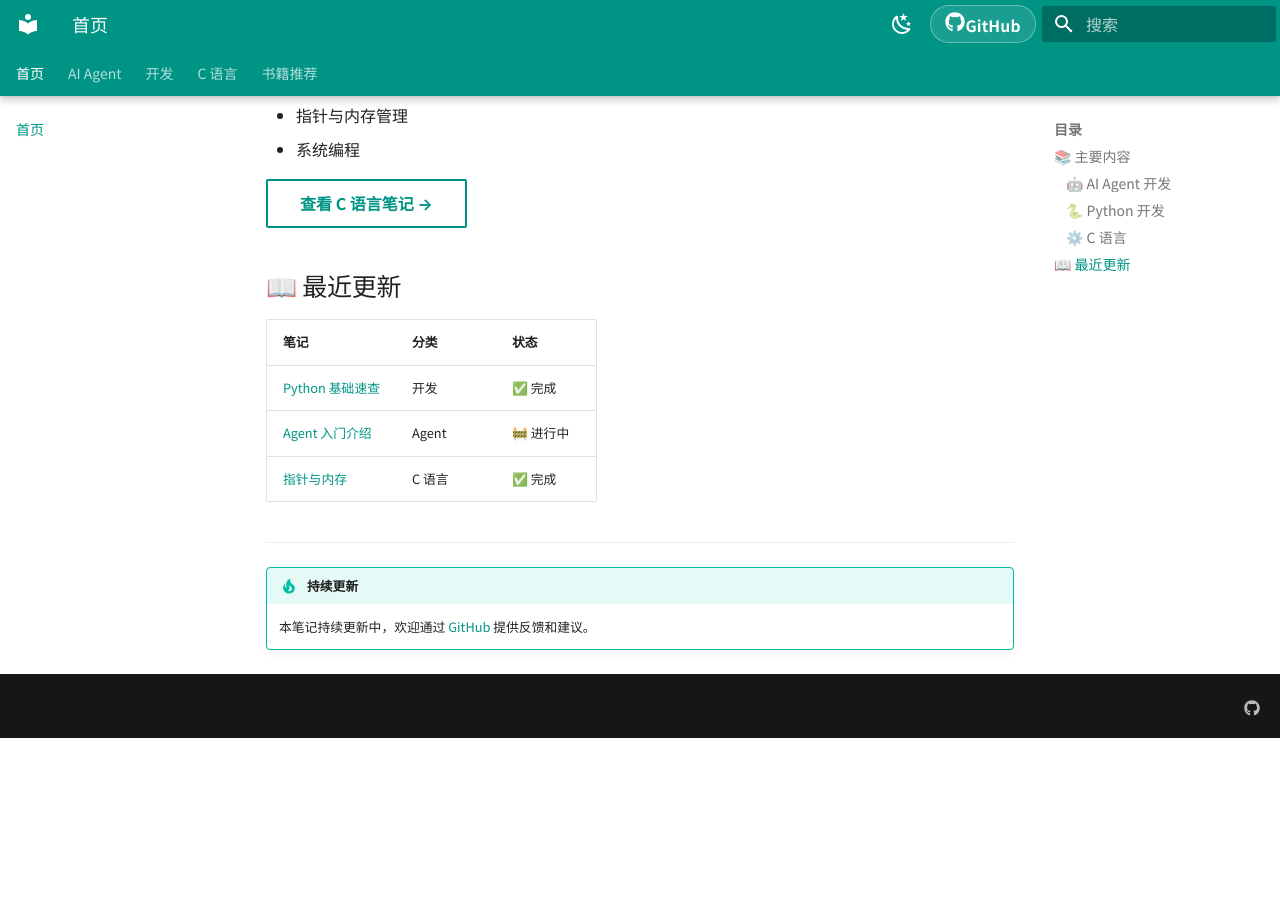
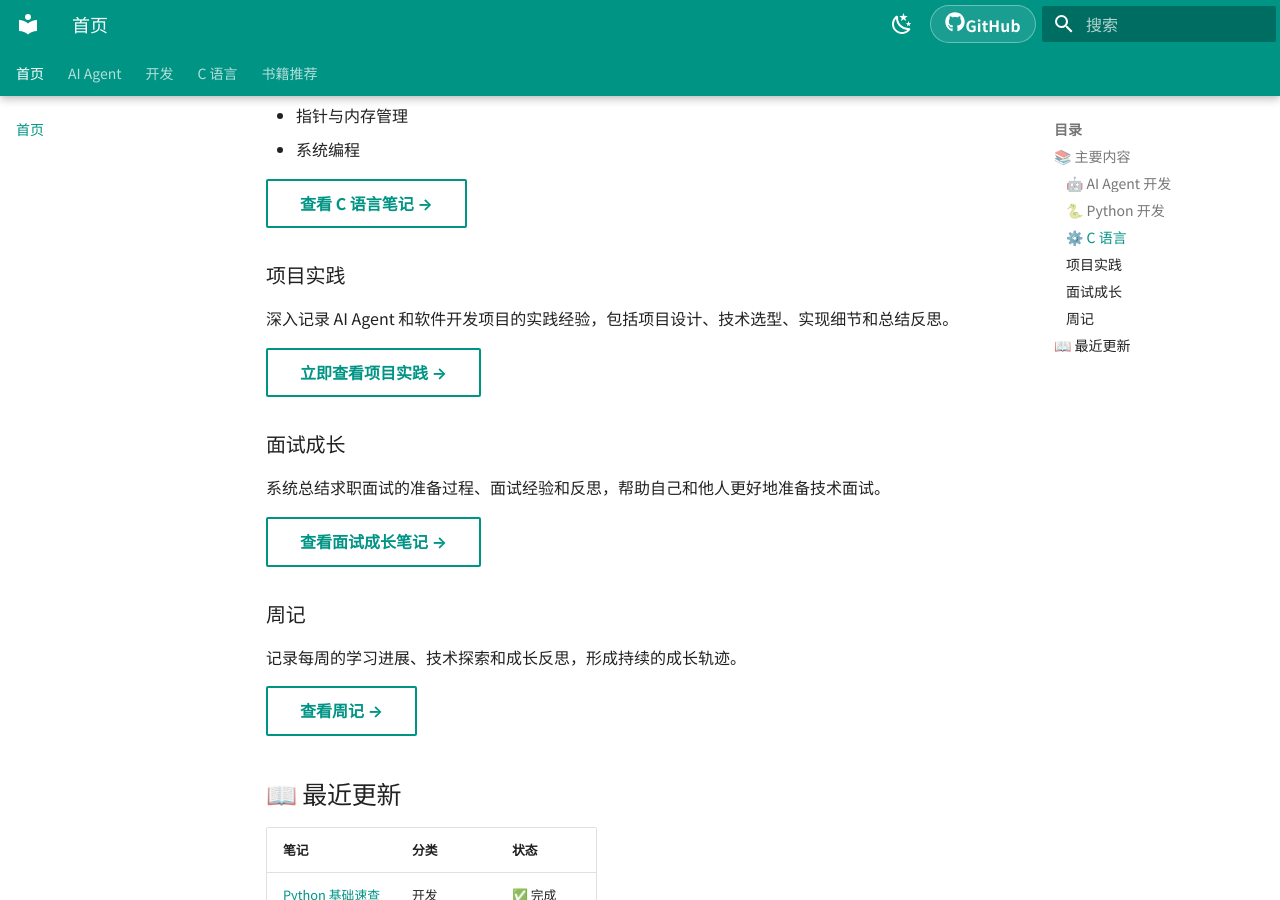
Before and after one commit to yangyinmiao/my-notes, an MkDocs documentation site: the page built from docs/index.md, in a window 1280 px wide and 900 px high, scrolled down 976 px. Built offline with MkDocs 1.6.1 and Material for MkDocs 9.7.7, drawn with Linux system fonts in a browser that asks for light colours; before the commit the page ends 1714 px from its top, so only the background shows below that.

Commit message:
feat: 更新技术笔记为成长笔记，添加项目实践、面试成长和周记部分 feat: 新增模拟面试项目文档，记录项目目标、技术选型及收获

```diff
--- a/docs/index.md
+++ b/docs/index.md
@@ -1,4 +1,4 @@
-# 技术笔记
+# 成长笔记
 
 !!! info "欢迎"
     这是一个AI应用开发学习者的技术成长记录，记录AI应用开发、软件开发和求职成长的过程。
@@ -35,6 +35,25 @@ Python 编程基础与高级话题：
 
 [查看 C 语言笔记 →](c-lang/pointers.md){ .md-button }
 
+
+### 项目实践
+
+深入记录 AI Agent 和软件开发项目的实践经验，包括项目设计、技术选型、实现细节和总结反思。
+
+[立即查看项目实践 →](projects/index.md){ .md-button }
+
+### 面试成长
+
+系统总结求职面试的准备过程、面试经验和反思，帮助自己和他人更好地准备技术面试。
+
+[查看面试成长笔记 →](interview/index.md){ .md-button }
+
+### 周记
+
+记录每周的学习进展、技术探索和成长反思，形成持续的成长轨迹。
+
+[查看周记 →](weekly/index.md){ .md-button }
+
 ## 📖 最近更新
 
 | 笔记 | 分类 | 状态 |
```
Also changed, not shown: docs/projects/00-InterviewAgent.md (added, +67 -0 lines), docs/projects/index.md (added, +7 -0 lines), docs/interview/index.md (added), docs/weekly/index.md (added).
